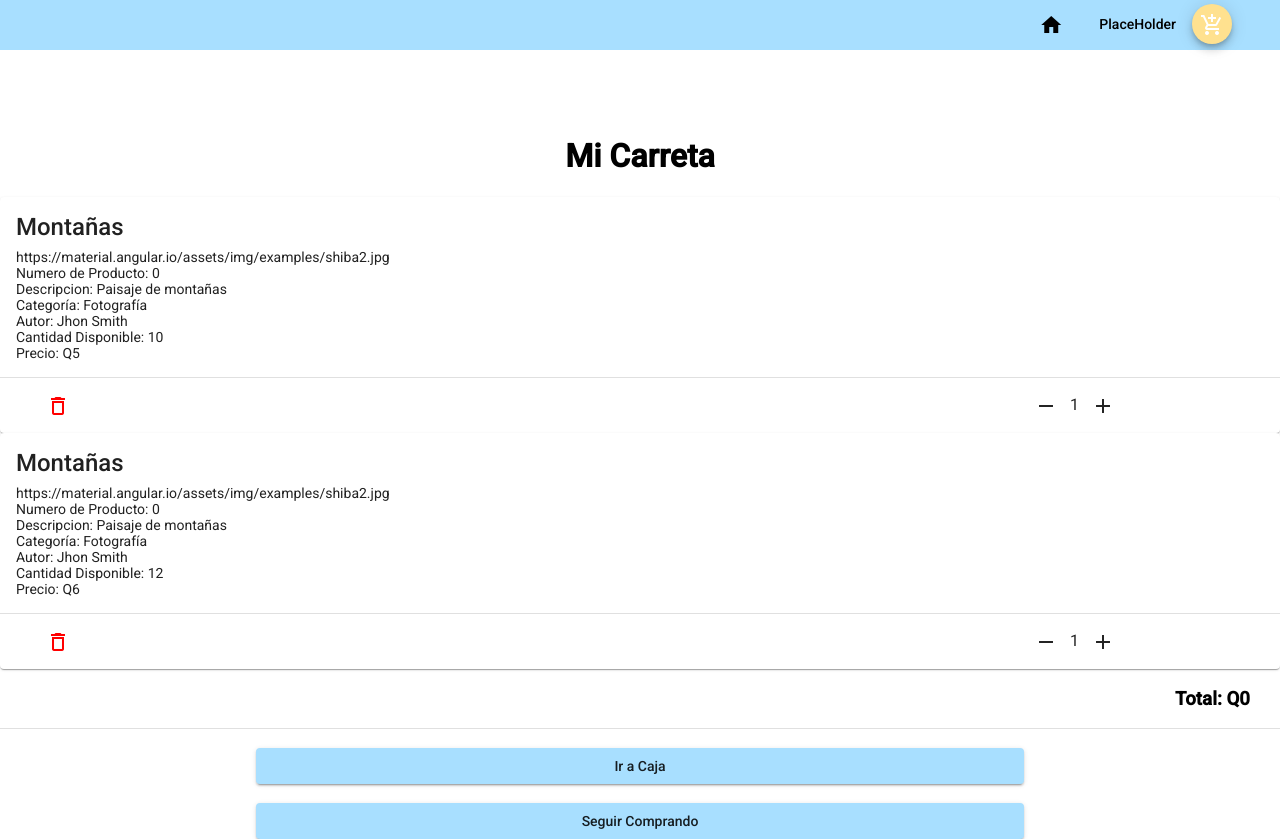
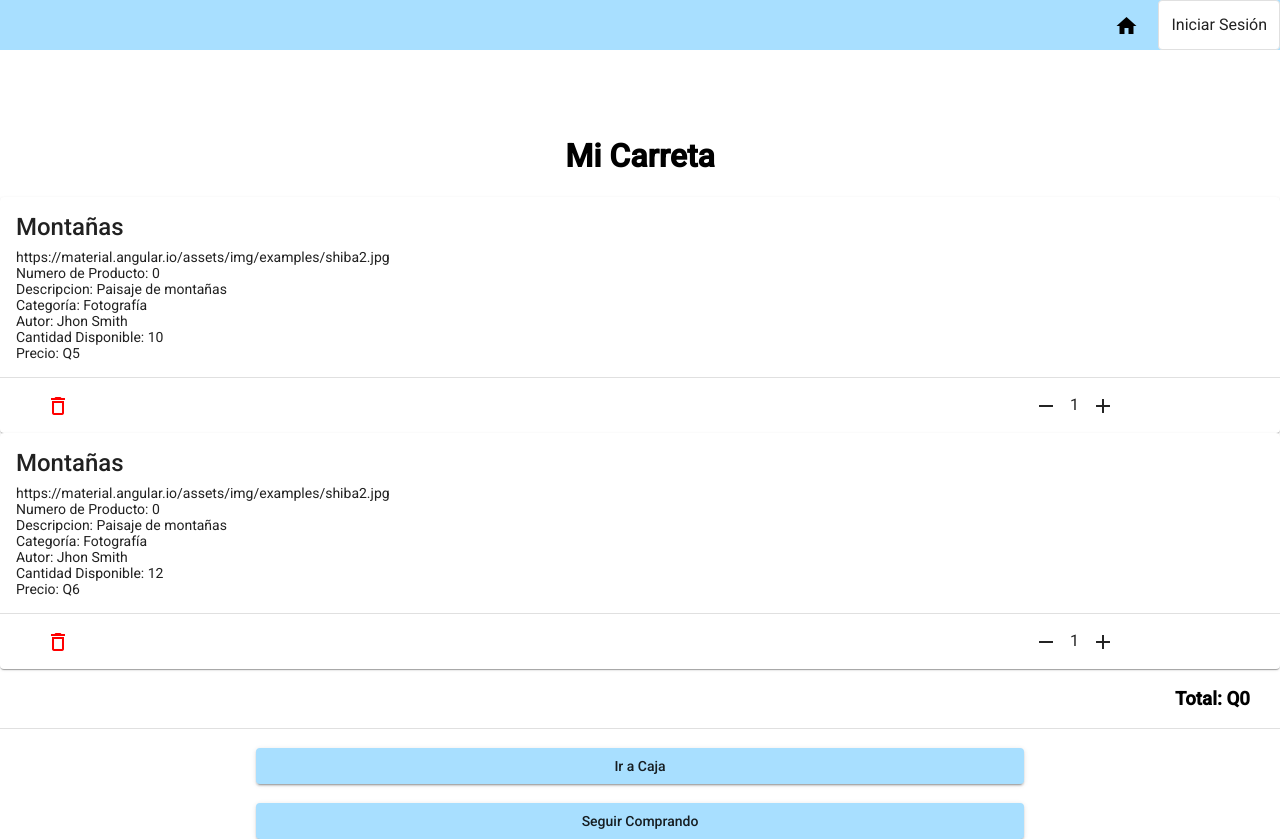
Before and after one commit to 1Dore/Tienda-virtual, an Angular app in the folder Front-end/Front-end/: page /checkout in a window 1280 px wide. Built offline with nearby package versions, Linux system fonts and the light colour scheme.

Commit message:
Toolbar Updated

```diff
--- a/Front-end/Front-end/src/app/app.component.html
+++ b/Front-end/Front-end/src/app/app.component.html
@@ -1,2 +1,27 @@
-<!--<app-menu-principal></app-menu-principal>-->
+<div class="upperbar">
+
+    <div *ngIf="auth.isLogin()">
+        <button (click)="irA('/menu-principal')" mat-button>
+            <mat-icon class="center">home</mat-icon>
+        </button>
+        <button mat-button [matMenuTriggerFor]="belowMenu">{{userDisplayName}}</button>
+        <mat-menu #belowMenu="matMenu" yPosition="below">
+            <button mat-menu-item>Mi Cuenta</button>
+            <button (click)="logout()" mat-menu-item>Cerrar Sesión</button>
+        </mat-menu>
+        <button (click)="irA('/checkout')" mat-mini-fab color="accent" class="checkout">
+            <mat-icon class="icon">add_shopping_cart</mat-icon>
+        </button>
+    </div>
+    <div *ngIf="!auth.isLogin()">
+        <button (click)="irA('/menu-principal')" mat-button>
+            <mat-icon class="center">home</mat-icon>
+        </button>
+        <mat-button-toggle (click)="openDialog()">Iniciar Sesión
+        </mat-button-toggle>
+    </div>
+
+
+</div>
+
 <router-outlet></router-outlet>
--- a/Front-end/Front-end/src/app/app.component.scss
+++ b/Front-end/Front-end/src/app/app.component.scss
@@ -0,0 +1,16 @@
+.upperbar{
+    width: 100%;
+    height: 50px;
+    background-color: rgb(168, 223, 255);
+    align-self: center;
+    text-align: end;
+
+}
+.espacio {
+  flex: 1 1 auto;
+}
+.checkout{
+    background-color: rgb(255, 225, 143);
+    margin-right: 48px;
+    margin-top: 4px;
+}
--- a/Front-end/Front-end/src/app/app.component.ts
+++ b/Front-end/Front-end/src/app/app.component.ts
@@ -1,4 +1,8 @@
 import { Component } from '@angular/core';
+import { MatDialog } from '@angular/material/dialog';
+import { Router } from '@angular/router';
+import { LoginComponent } from './components/login/login.component';
+import { AuthService } from './service/auth/auth.service';
 
 @Component({
   selector: 'app-root',
@@ -7,4 +11,32 @@ import { Component } from '@angular/core';
 })
 export class AppComponent {
   title = 'Front-end';
+  email: string;
+  password: string;
+  constructor(private router: Router, public auth: AuthService, public dialog: MatDialog) {
+
+  }
+  irA(ruta: string) {
+    this.router.navigateByUrl(ruta);
+  }
+
+  logout() {
+    this.auth.logout();
+  }
+  userDisplayName = '';
+
+  ngOnInit() {
+    this.userDisplayName = localStorage.getItem('loggedUser');
+  }
+  openDialog(): void {
+    const dialogRef = this.dialog.open(LoginComponent, {
+      width: '500px',
+      data: { name: this.email, animal: this.password }
+    });
+
+    dialogRef.afterClosed().subscribe(result => {
+      console.log('The dialog was closed');
+      this.email = result;
+    });
+  }
 }
--- a/Front-end/Front-end/src/app/components/checkout/checkout.component.html
+++ b/Front-end/Front-end/src/app/components/checkout/checkout.component.html
@@ -1,4 +1,4 @@
-<div class="upperbar">
+<!--<div class="upperbar">
     <a (click)="irA('/menu-principal')">
         <button mat-button><mat-icon class="center">home</mat-icon></button>
     </a>
@@ -12,7 +12,7 @@
         <mat-icon class="icon">add_shopping_cart</mat-icon>
     </button>
 
-</div>
+</div>-->
 <p class="separator"></p>
 <h1 class="title">Mi Carreta</h1>
 
--- a/Front-end/Front-end/src/app/components/listado-productos/listado-productos.component.html
+++ b/Front-end/Front-end/src/app/components/listado-productos/listado-productos.component.html
@@ -1,6 +1,4 @@
-
-
-<div class="upperbar">
+<!--<div class="upperbar">
     <button mat-button [matMenuTriggerFor]="usuario">{{user}}</button>
     <mat-menu #usuario="matMenu">
         <button mat-menu-item>Mi Cuenta</button>
@@ -10,7 +8,7 @@
     <button (click)="irA('/checkout')" mat-mini-fab color="accent" class="checkout">
         <mat-icon class="icon">shopping_cart</mat-icon>
     </button>
-</div>
+</div>  -->
 
 
 <p class="separator"></p>
--- a/Front-end/Front-end/src/app/components/login/login.component.ts
+++ b/Front-end/Front-end/src/app/components/login/login.component.ts
@@ -32,7 +32,7 @@ export class LoginComponent implements OnInit {
     this.dialogRef.close();
   }
 
-  onSubmit(ruta:string){
+  onSubmit(ruta: string) {
     let login = this.login.value;
 
     //---------------------------------------encriptacion-------------------------------
@@ -45,15 +45,30 @@ export class LoginComponent implements OnInit {
 
     this.auth.login(login).subscribe((formulario) => {
 
-      if(formulario.message == "Correo y contraseña correctos"){
+      /*if(formulario.message == "Correo y contraseña correctos"){
         this.router.navigateByUrl(ruta);
       }
       else{
         alert("Correo o contraseña incorrectos");
       }
-    });
+    });*/
+      if (login.status === 1) {
+        alert("Exitoso");
+        this.auth.guardarSenal();
+        this.auth.isLogin()
+        localStorage.setItem('loggedUser', login.email);
+        window.location.href = '/menu-principal';
+        this.router.navigateByUrl('/menu-principal');
+      }
+      else {
+        alert("Fallido");
+        localStorage.setItem('loggedUser', "LOGIN");
 
-    this.login.reset();
-  }
+      }
 
+      this.login.reset();
+    }
+
+    )
+  };
 }
--- a/Front-end/Front-end/src/app/components/menu-principal/menu-principal.component.html
+++ b/Front-end/Front-end/src/app/components/menu-principal/menu-principal.component.html
@@ -10,17 +10,17 @@
 </head>
 
 <body>
-    <div class="row">
+    <!--<div class="row">
         <div class="upperbar">
             <button (click)="openDialog()" type="submit" class="btn btn-outline-dark toprigth">Iniciar sesión</button>
         </div>
-    </div>
-    <form  [formGroup]="formulario" (ngSubmit)="onSubmit()">
+    </div>-->
+    <form [formGroup]="formulario" (ngSubmit)="onSubmit()">
         <div class="d-flex justify-content-around">
             <mat-form-field appearance="outline" class="buscador">
                 <mat-label>Buscar</mat-label>
                 <div class="d-flex justify-content-around">
-                        <input matInput placeholder="Buscar" formControlName = "buscador">
+                    <input matInput placeholder="Buscar" formControlName="buscador">
                     <mat-icon matSuffix>search</mat-icon>
                 </div>
             </mat-form-field>
--- a/Front-end/Front-end/src/app/components/register/register.component.html
+++ b/Front-end/Front-end/src/app/components/register/register.component.html
@@ -1,4 +1,4 @@
-<div class="upperbar"></div>
+<!--<div class="upperbar"></div>-->
 <p class="separator"></p>
 
 <h1 class="title">Registro</h1>
--- a/Front-end/Front-end/src/app/service/auth/auth.service.ts
+++ b/Front-end/Front-end/src/app/service/auth/auth.service.ts
@@ -1,9 +1,10 @@
 import { Injectable } from '@angular/core';
 import { HttpClient, HttpHeaders } from '@angular/common/http';
 import { Observable, Subject } from 'rxjs';
+import { Router } from '@angular/router';
 
 const httpHeader = {
-  headers: new HttpHeaders({'Content-type': 'application/json'})
+  headers: new HttpHeaders({ 'Content-type': 'application/json' })
 }
 
 @Injectable({
@@ -16,15 +17,15 @@ export class AuthService {
   private tipoDeLaLsita_productos = new Subject<String>();
   enviarTipo = this.tipoDeLaLsita_productos.asObservable();
 
-  constructor(private http:HttpClient) { }
+  constructor(private http: HttpClient, private router: Router) { }
 
-  login(loginData): Observable<any>{
+  login(loginData): Observable<any> {
 
     let url = "http://localhost:3000/LoginUsuarios";
     return this.http.post(url, loginData, httpHeader);
   }
 
-  register(regData): Observable<any>{
+  register(regData): Observable<any> {
 
     let url = "http://localhost:3000/newUsuario";
     return this.http.post(url, regData, httpHeader);
@@ -38,15 +39,27 @@ export class AuthService {
 
 
 
-  enviarCategoria(tipo: String){
+  enviarCategoria(tipo: String) {
     this.tipo = tipo;
     localStorage.setItem('Categoria', "" + tipo);
     this.tipoDeLaLsita_productos.next(tipo);
   }
 
-  getCategoria(){
+  getCategoria() {
     return localStorage.getItem('Categoria');
   }
 
+  isLogin() {
+    let islog = localStorage.getItem("isLogin") === "valido";
+    return islog;
+  }
 
+  guardarSenal() {
+    localStorage.setItem("isLogin", "valido");
+  }
+
+  logout() {
+    localStorage.removeItem("isLogin");
+    this.router.navigateByUrl("/menu-principal");
+  }
 }
```
Also changed, not shown: Front-end/Front-end/src/app/app.module.ts (+6 -1 lines). Lines whose indentation alone changed are shown as unchanged.
